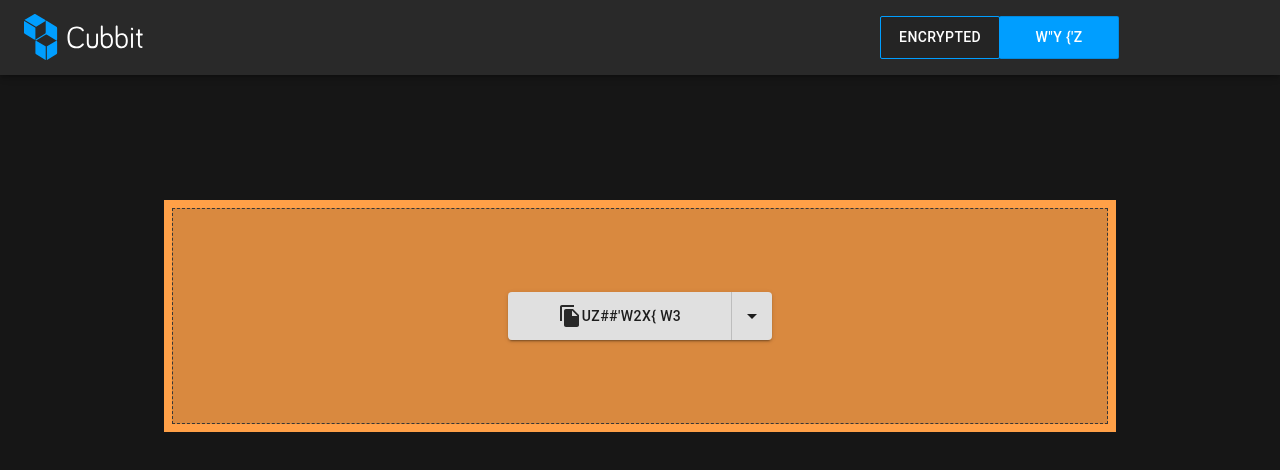
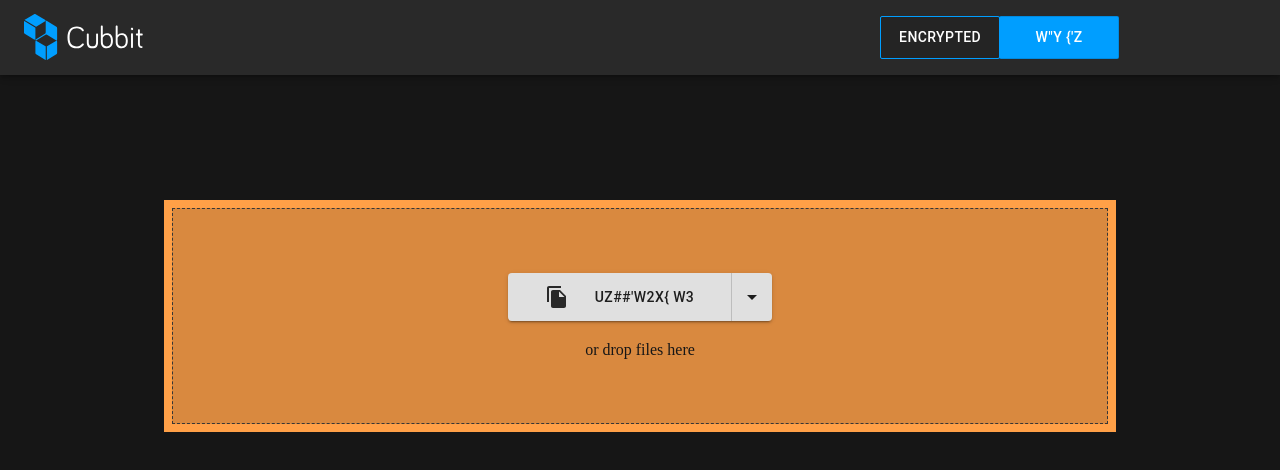
Before and after one commit to davidediak/ninja-project-fe, a React (Create React App) app: page / in a window 1280 px wide. Shown: the top 470 px of the page. Built offline with nearby package versions, Linux system fonts and the light colour scheme.

Commit message:
InputDrop style

```diff
--- a/src/components/InputDrop.tsx
+++ b/src/components/InputDrop.tsx
@@ -44,6 +44,24 @@ const StyledPrimaryButtonGroup = styled(Button)`
   }
 `;
 
+const StyledIcon = styled.img`
+  && {
+    margin-right: 26px;
+  }
+`;
+
+const StyledDropText = styled.div`
+  && {
+    text-align: center;
+    padding-top: 20px;
+    color: #161616;
+  }
+`;
+
+const encrypt = (file: File) => {
+  const key = Math.random.toString;
+};
+
 export default function InputDrop() {
   const handleDrop = (accptedFiles: File[]) => {
     setFileUploaded(accptedFiles[0]);
@@ -52,6 +70,7 @@ export default function InputDrop() {
   const handleUploadClick = (e: React.MouseEvent) => {
     e.stopPropagation();
     console.info(`Uploaded `);
+    encrypt(fileUploaded);
   };
 
   const [fileUploaded, setFileUploaded] = useState<File>(null);
@@ -65,15 +84,20 @@ export default function InputDrop() {
                 <input {...getInputProps()} />
                 {!fileUploaded ? (
                   <Fragment>
+                    <div>
                       <StyledButtonGroup variant="contained">
                         <StyledPrimaryButtonGroup>
-                        <img src={filesIcon} alt="files icon" />
+                          <StyledIcon src={filesIcon} alt="files icon" />
                           {`Uz##'w2x{ w3`}
                         </StyledPrimaryButtonGroup>
                         <Button size="small" onClick={handleUploadClick}>
                           <ArrowDropDownIcon />
                         </Button>
                       </StyledButtonGroup>
+                      <StyledDropText>
+                        <span>or drop files here</span>
+                      </StyledDropText>
+                    </div>
                   </Fragment>
                 ) : (
                   fileUploaded?.name
```
Lines whose indentation alone changed are shown as unchanged.
